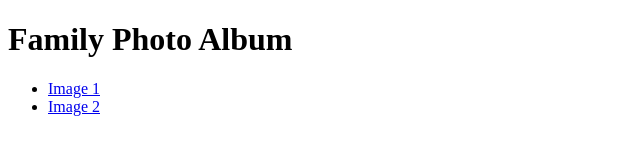
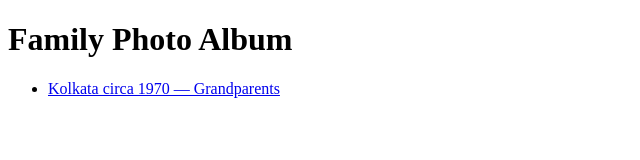
Before and after one commit to robidas/static-site, a plain HTML site: page photo-album/index.html in a window 1280 px wide. Shown: the whole page, without its empty margins (0-640 px from the left). Drawn offline with Linux system fonts and the light colour scheme.

Commit message:
add photo album folder

```diff
--- a/photo-album/index.html
+++ b/photo-album/index.html
@@ -6,8 +6,7 @@
 <body>
     <h1>Family Photo Album</h1>
     <ul>
-        <li><a href="image1.jpg">Image 1</a></li>
-        <li><a href="image2.jpg">Image 2</a></li>
+        <li><a href="Dadu-Takuma-Kolkata-circa-1970.jpg">Kolkata circa 1970 &mdash; Grandparents</a></li>
         <!-- Repeat for all images -->
     </ul>
 </body>
```
Also changed, not shown: photo-album/Dadu-Takuma-Kolkata-circa-1970.jpg (added).
